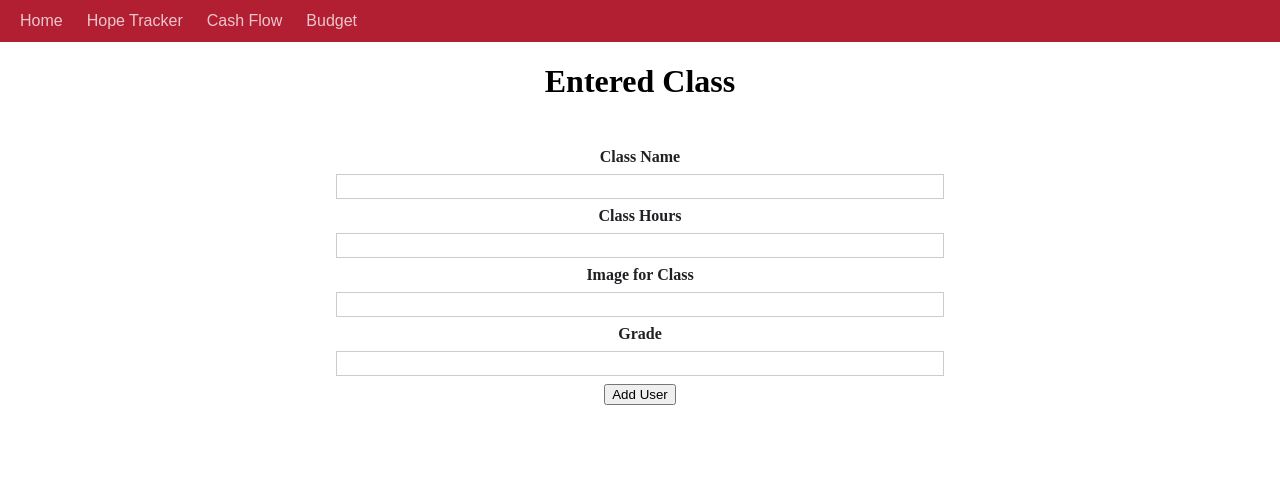
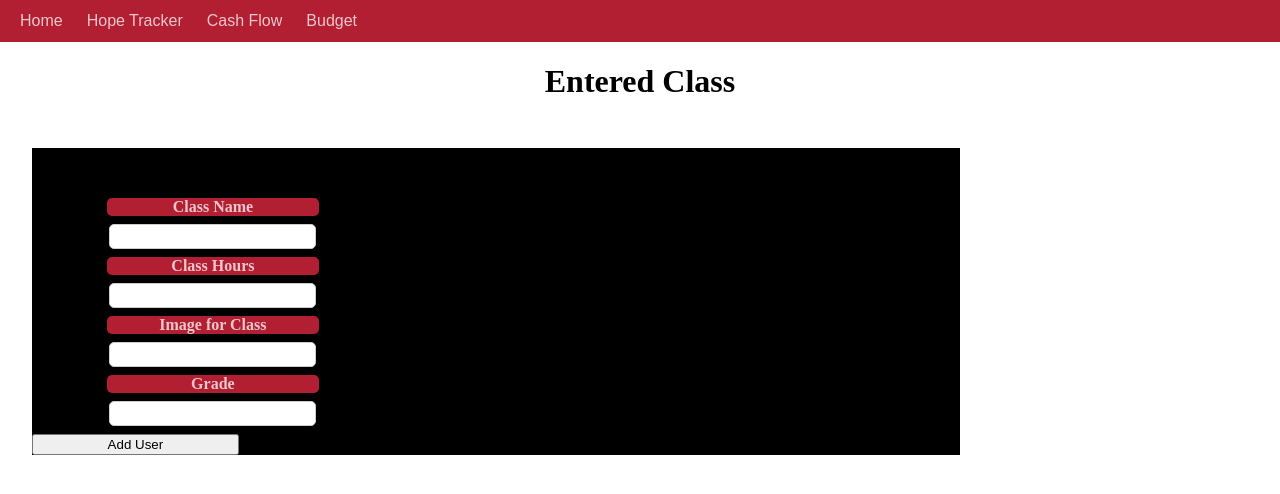
Before and after one commit to collinbrohm25/financebuddy, a React (Create React App) app: page /hopetracker in a window 1280 px wide. Shown: the top 494 px of the page. Built offline with nearby package versions, Linux system fonts and the light colour scheme; a web font is replaced by a local one.

Commit message:
Add files via upload

```diff
--- /dev/null
+++ b/src/pages/Hope Tracker/HopeButton.css
@@ -0,0 +1,23 @@
+.button {
+    font: inherit;
+    border: 1px solid #B21E32;
+    background: #B21E32;
+    color: rgba(255, 255, 255, 0.75);
+    padding: 0.25rem 1rem;
+    cursor: pointer;
+    position: relative;
+    left: 77px;
+    border-radius: 5px;
+  }
+
+  .button:hover{
+    color: white;
+  }
+  .button:active {
+    background: #B21E32;
+    border-color: #B21E32;
+  }
+
+  .button:focus {
+    outline: none;
+  }
--- a/src/pages/Hope Tracker/HopeInput.css
+++ b/src/pages/Hope Tracker/HopeInput.css
@@ -1,19 +1,47 @@
+form{
+    padding-top: 50px;
+    display: grid;
+    justify-content: left;
+    background-color: rgb(0, 0, 0);
+}
+div.card.input{
+    margin-left: 0px;
+}
 
+
+input{
+    position:relative;
+    left: 77px;
+    border-radius: 5px;
+}
 
 
 .input {
     margin: 2rem auto;
     padding: 1rem;
-    width: 90%;
-    max-width: 40rem;
+    max-width: 60rem;
+    position: relative;
+
+
   }
 
   label {
-    display: block;
-    font-weight: bold;
-    margin-bottom: 0.5rem;
-    color: rgb(33, 33, 37);
+   display: block;
+   font-weight: bold;
+   margin-bottom: 0.5rem;
+   color: rgba(255, 255, 255, 0.75);
+   display: grid;
+   justify-content: center;
+   position: relative;
+   left: 80px;
+   background: #B21E32;
+   border-color: #B21E32 ;
+   margin-left: -5px;
+   border-radius: 5px;
+
+
   }
+
 
   .input input {
     font: inherit;
@@ -23,9 +51,5 @@
     padding: 0.15rem;
     margin-bottom: 0.5rem;
 
+
   }
-
-  .input input:focus {
-    outline: none;
-    border-color: #4f005f;
-  }
--- /dev/null
+++ b/src/pages/Hope Tracker/HopeList.css
@@ -0,0 +1,3 @@
+.users {
+  margin-bottom: 90px;
+}
```
Also changed, not shown: src/pages/Hope Tracker/HopeText.css (added, +46 -0 lines), src/pages/Hope Tracker/HopeTracker.css (added, +11 -0 lines).
